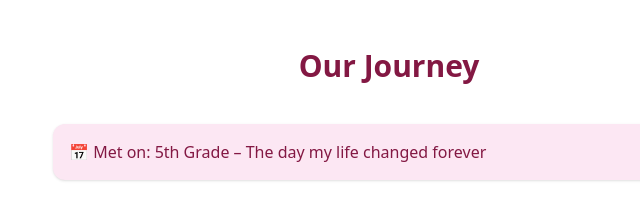
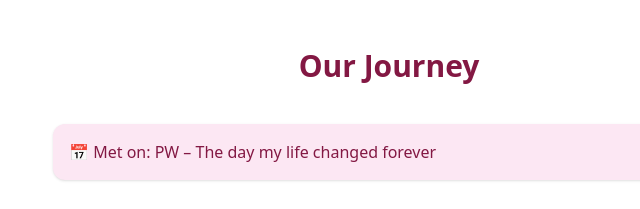
Before and after one commit to mukuldev-official/Payal, a plain HTML site: page index.html in a window 1280 px wide. Shown: the part 800-1009 px from the top of the page, 251-891 px from the left. Drawn offline with nearby package versions, Linux system fonts and the light colour scheme.

Commit message:
Update index.html

```diff
--- a/index.html
+++ b/index.html
@@ -140,7 +140,7 @@
 
   <!-- Timeline Cards -->
   <div class="space-y-8 max-w-2xl mx-auto mb-12">
-    <div class="bg-pink-100 p-4 rounded-xl shadow flex items-center gap-2">📅 Met on: 5th Grade – The day my life changed forever</div>
+    <div class="bg-pink-100 p-4 rounded-xl shadow flex items-center gap-2">📅 Met on: PW – The day my life changed forever</div>
     <div class="bg-pink-100 p-4 rounded-xl shadow flex items-center gap-2">🌸 Feelings Starts: 11 July 2025 – Valentine’s magic ✨</div>
     <div class="bg-pink-100 p-4 rounded-xl shadow flex items-center gap-2">💑 My Confession: 26 Aug 2025 – Journey To Her Heart 💘</div>
   </div>
```
